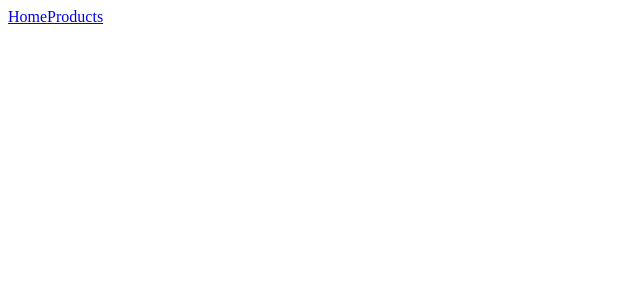
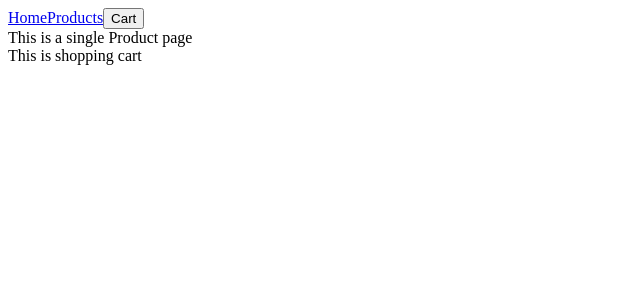
Before and after one commit to benjyongzh/odin-javascript, a React (Create React App) app in the folder projects/shopping-cart/: page /product in a window 1280 px wide. Before the commit this address had no page. Shown: the top 300 px of the page, without its empty margins (0-640 px from the left). Built offline with nearby package versions, Linux system fonts and the light colour scheme.

Commit message:
Add shopping cart bar, components for item cards, and route for single product page.

```diff
--- a/projects/shopping-cart/src/App.js
+++ b/projects/shopping-cart/src/App.js
@@ -1,4 +1,6 @@
 import { BrowserRouter, Routes, Route } from "react-router-dom";
+
+import { useState, useEffect } from "react";
 
 
 import Navbar from "./components/Navbar";
@@ -6,20 +8,33 @@ import HomePage from "./components/HomePage";
 import ProductsPage from "./components/ProductsPage";
 import CityBikesProducts from "./components/CityBikesProducts";
 import MountainBikesProducts from "./components/MountainBikesProducts";
+import ProductPage from "./components/ProductPage";
+import ShoppingCartBar from "./components/ShoppingCartBar";
 
 // import RouteSwitch from "./components/RouteSwitch";
 
 function App() {
+
+  const {cartValue, setCartValue} = useState(0);
+
   return (
     <BrowserRouter className="App">
+
       <Navbar/>
+
       <Routes>
         <Route path="/" element={<HomePage />} />
+
         <Route path="products" element={<ProductsPage />}>
           <Route path="citybikes" element={<CityBikesProducts />} />
           <Route path="mountainbikes" element={<MountainBikesProducts />} />
         </Route>
+
+        <Route path="product" element={<ProductPage />} />
       </Routes>
+
+      <ShoppingCartBar />
+
     </BrowserRouter>
   );
 }
--- a/projects/shopping-cart/src/components/CityBikesProducts.js
+++ b/projects/shopping-cart/src/components/CityBikesProducts.js
@@ -1,4 +1,10 @@
+import { useState } from "react";
+
 function CityBikesProducts() {
+
+  const {products, setProducts} = useState({});
+
+
   return (
     <div className="CityBikesProducts">
       This is citybikes
--- a/projects/shopping-cart/src/components/MountainBikesProducts.js
+++ b/projects/shopping-cart/src/components/MountainBikesProducts.js
@@ -1,4 +1,9 @@
+import { useState } from "react";
+
 function MouintainBikesProducts() {
+
+  const {products, setProducts} = useState({});
+
   return (
     <div className="MouintainBikesProducts">
       This is mouintainbikes
--- a/projects/shopping-cart/src/components/Navbar.js
+++ b/projects/shopping-cart/src/components/Navbar.js
@@ -5,6 +5,7 @@ function Navbar() {
     <nav>
         <NavLink to="/">Home</NavLink>
         <NavLink to="products">Products</NavLink>
+        <button className="cart-button">Cart</button>
     </nav>
   );
 }
--- /dev/null
+++ b/projects/shopping-cart/src/components/ProductPage.js
@@ -0,0 +1,9 @@
+function ProductPage() {
+    return (
+      <div className="ProductPage">
+        This is a single Product page
+      </div>
+    );
+  }
+
+  export default ProductPage;
--- /dev/null
+++ b/projects/shopping-cart/src/components/ShoppingCartBar.js
@@ -0,0 +1,9 @@
+function ShoppingCartBar() {
+  return (
+    <div className="ShoppingCartBar">
+      This is shopping cart
+    </div>
+  );
+}
+
+  export default ShoppingCartBar;
```
Also changed, not shown: projects/shopping-cart/src/components/ItemCard.js (added, +24 -0 lines). Lines whose indentation alone changed are shown as unchanged.
